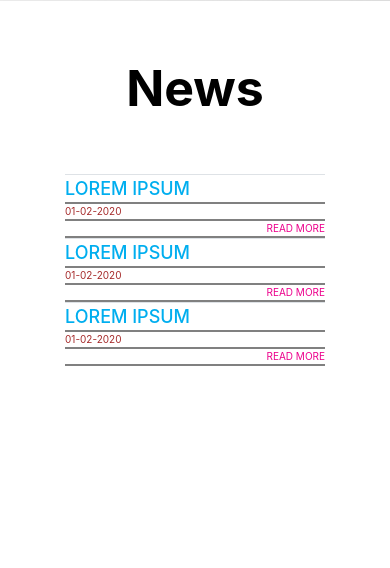
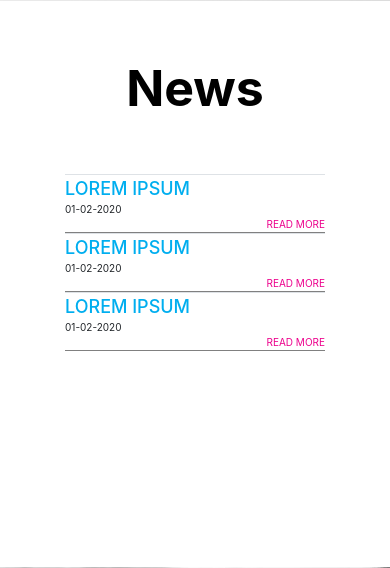
Before and after one commit to naythanpasapasa/htsltd, a PHP site: page / in a window 390 px wide; the page is wider, and only the part inside the window is pictured. Shown: the part 799-1367 px from the top of that part. Run offline with PHP 8.4, Linux system fonts and the light colour scheme; some libraries are stand-ins or nearby versions.

Commit message:
adjusted the border bottom of news section mobile view

```diff
--- a/assets/css/bev-responsive.css
+++ b/assets/css/bev-responsive.css
@@ -63,11 +63,36 @@ html {
         display: table; width:100%;
         text-align: left;
         border-top: 0px solid white;
-
+        border-bottom: 0px solid white;
+        /* border-bottom: 2px solid gray; */
     }
 
     #news table .read-more {
         text-align: right;
+        border-bottom: 1px solid gray;
+
+    }
+
+    #news #date {
+        order: 1;
+    }
+
+    #news #title {
+        order: 2;
+    }
+
+    #news td {
+        padding: 15px;
+
+    }
+
+    #news th {
+        font-size: 18px;
+        color: #00AEEF;
+        text-transform: uppercase;
+        border-bottom: 0px solid white;
+
+        font-weight: 500;
     }
 }
 
@@ -151,7 +176,6 @@ html {
 
     #news tbody td {
         font-size: 10px;
-        color: brown;
     }
 
     /* end of news section */
--- a/index.php
+++ b/index.php
@@ -78,21 +78,21 @@
                 <table class="table table-hover mt-5">
                     <tbody>
                         <tr>
-                            <th scope="row">Lorem ipsum</th>
+                            <th scope="row" id="title">Lorem ipsum</th>
                             <td id="date text-dark">01-02-2020</td>
                             <td class="d-none d-sm-table-cell text-dark">Lorem ipsum dolor sit amet..</td>
                             <td class="read-more"><a href="#">READ MORE</a>
                             </td>
                         </tr>
                         <tr>
-                            <th scope="row">Lorem ipsum</th>
+                            <th scope="row" id="title">Lorem ipsum</th>
                             <td id="date text-dark">01-02-2020</td>
                             <td class="d-none d-sm-table-cell text-dark">Lorem ipsum dolor sit amet..</td>
                             <td class="read-more"><a href="#">READ MORE</a>
                             </td>
                         </tr>
                         <tr>
-                            <th scope="row">Lorem ipsum</th>
+                            <th scope="row" id="title">Lorem ipsum</th>
                             <td id="date text-dark">01-02-2020</td>
                             <td class="d-none d-sm-table-cell text-dark">Lorem ipsum dolor sit amet..</td>
                             <td class="read-more"><a href="#">READ MORE</a>
```
